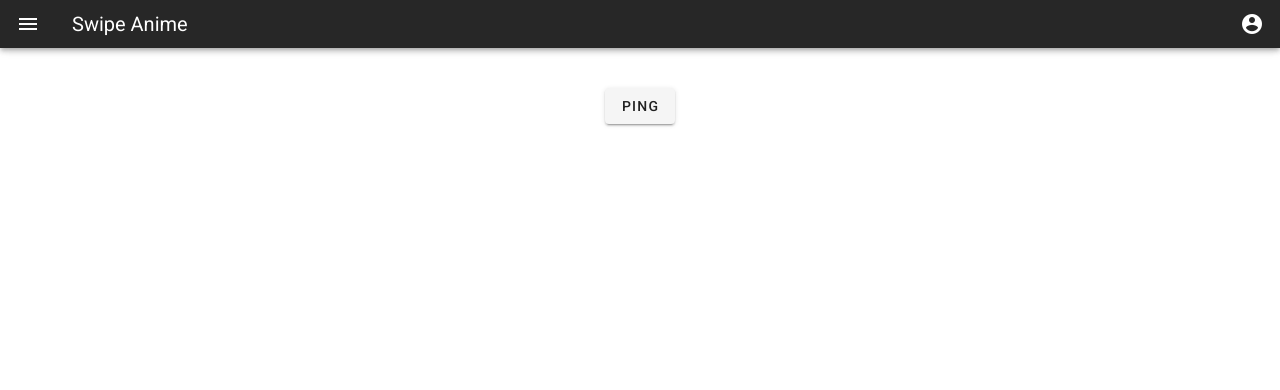
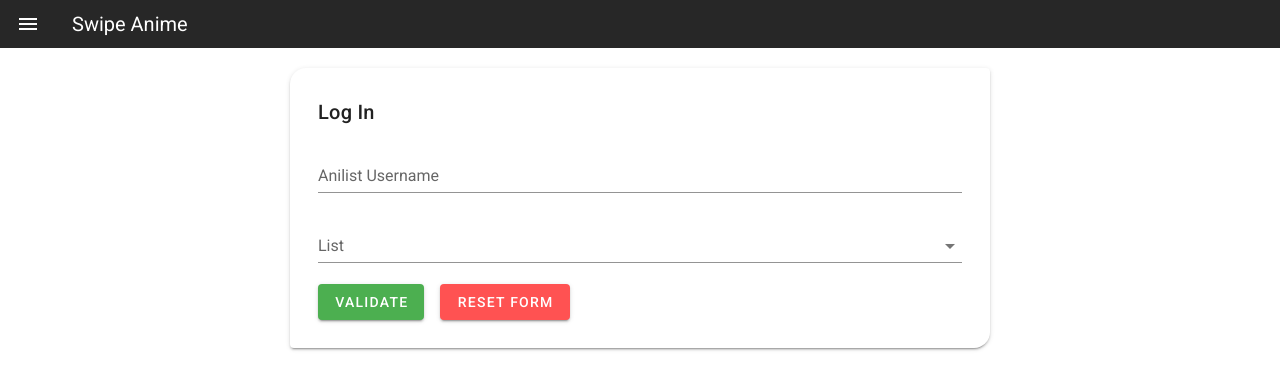
Before and after one commit to theyadev/swipeanime-front, a Vue app: page /connexion in a window 1280 px wide. Shown: the top 390 px of the page. Built offline with nearby package versions, Linux system fonts and the light colour scheme.

Commit message:
NEW: Connexion Page, Starting Main Page

```diff
--- a/package.json
+++ b/package.json
@@ -8,6 +8,7 @@
     "lint": "vue-cli-service lint"
   },
   "dependencies": {
+    "axios": "^0.21.1",
     "core-js": "^3.6.5",
     "socket.io-client": "^3.1.1",
     "vue": "^2.6.11",
--- a/src/App.vue
+++ b/src/App.vue
@@ -1,11 +1,8 @@
 <template>
   <v-app>
     <Navbar />
-    <v-btn @click.prevent="ping" class="mx-auto mt-10" elevation="2"
-      >PING</v-btn
-    >
-    <span class="mx-auto" v-if="res">{{ res }}</span>
 
+    <router-view />
   </v-app>
 </template>
 
@@ -17,27 +14,7 @@
   components: { Navbar },
 
   data() {
-    return {
-      res: "",
-      connected: true,
-    };
-  },
-  methods: {
-    login() {
-      console.log("Not Connected");
-    },
-    ping() {
-      this.$store.state.socket.emit("PONG");
-    },
-  },
-  created() {
-    if (localStorage.account) this.connected = true;
-  },
-  mounted() {
-    this.$store.state.socket.on("PONG!", (d) => {
-      var newD = new Date().getTime();
-      this.res = `PONG! ${newD - d}ms `;
-    });
+    return {};
   },
 };
 </script>
--- a/src/components/Navbar.vue
+++ b/src/components/Navbar.vue
@@ -6,11 +6,14 @@
       <v-toolbar-title>Swipe Anime</v-toolbar-title>
 
       <v-spacer></v-spacer>
-
-      <v-btn @click="login" icon v-if="connected == false">
-        <v-icon>mdi-account-circle</v-icon>
-      </v-btn>
-      <v-menu v-else left bottom>
+      <v-menu
+        v-if="
+          this.$store.state.connected == true ||
+            this.$store.state.connected == 'true'
+        "
+        left
+        bottom
+      >
         <template v-slot:activator="{ on, attrs }">
           <v-btn icon v-bind="attrs" v-on="on">
             <v-icon>mdi-account-circle</v-icon>
@@ -19,7 +22,7 @@
 
         <v-list dense>
           <v-list-item dense @click="() => {}">
-            <v-list-item-title>Profile</v-list-item-title>
+            <v-list-item-title>Update List</v-list-item-title>
           </v-list-item>
           <v-list-item dense @click="() => {}">
             <v-list-item-title>Sign Out</v-list-item-title>
@@ -37,7 +40,7 @@
           <v-list-item>
             <v-list-item-title><b>Home</b></v-list-item-title>
           </v-list-item>
-        <v-divider></v-divider>
+          <v-divider></v-divider>
 
           <v-list-item>
             <v-list-item-title>Account</v-list-item-title>
@@ -57,8 +60,10 @@
   name: "Navbar",
   data() {
     return {
+      group: null,
       drawer: null,
     };
   },
+  methods: {},
 };
 </script>
--- a/src/main.js
+++ b/src/main.js
@@ -11,7 +11,7 @@
 const store = new Vuex.Store({
   state: {
     socket: io("localhost:1336"),
-    connected: false,
+    connected: localStorage.connected || false,
   },
   mutations: {
     connection(state) {
--- a/src/router/index.js
+++ b/src/router/index.js
@@ -1,27 +1,34 @@
-import Vue from 'vue'
-import VueRouter from 'vue-router'
-import Home from '../views/Home.vue'
+import Vue from "vue";
+import VueRouter from "vue-router";
+import App from "../views/App.vue";
+import Connexion from "../views/Connexion.vue";
 
-Vue.use(VueRouter)
+Vue.use(VueRouter);
 
 const routes = [
   {
-    path: '/',
-    name: 'Home',
-    component: Home
+    path: "/",
+    name: "App",
+    component: App,
   },
   {
-    path: '/about',
-    name: 'About',
+    path: "/connexion",
+    name: "Connexion",
+    component: Connexion,
+  },
+  /*{
+    path: '/connexion',
+    name: 'Connexion',
     // route level code-splitting
     // this generates a separate chunk (about.[hash].js) for this route
     // which is lazy-loaded when the route is visited.
-    component: () => import(/* webpackChunkName: "about" */ '../views/About.vue')
-  }
-]
+    component: () => import('../views/Connexion.vue')
+  } ,*/
+];
 
 const router = new VueRouter({
-  routes
-})
+  mode: "history",
+  routes,
+});
 
-export default router
+export default router;
--- a/src/views/About.vue
+++ /dev/null
@@ -1,5 +0,0 @@
-<template>
-  <div class="about">
-    <h1>This is an about page</h1>
-  </div>
-</template>
--- /dev/null
+++ b/src/views/App.vue
@@ -0,0 +1,74 @@
+<template>
+  <v-app>
+      <div class="text-center text-lg-h4 my-5">{{ user }}</div>
+      <div class="text-center text-lg-subtitle-2">
+        has watched {{ list.length }} animes
+      </div>
+
+      <v-card elevation="2" shaped class="mx-auto my-5 pa-3" width="1050">
+        <v-row no-gutters>
+          <v-col cols="12" sm="4">
+            <v-btn align="center"
+      justify="center" class="ma-2" color="red" dark>
+              Decline
+              <v-icon dark right>
+                mdi-cancel
+              </v-icon>
+            </v-btn>
+          </v-col>
+          <v-col cols="12" sm="4">
+            <v-img
+              class="mx-auto"
+              lazy-src="https://picsum.photos/id/11/10/6"
+              max-width="450"
+              :src="list[0].media.coverImage.extraLarge"
+            ></v-img>
+          </v-col>
+          <v-col cols="12" sm="4">
+            <v-btn class="ma-2" color="primary" dark>
+              Accept
+              <v-icon dark right>
+                mdi-checkbox-marked-circle
+              </v-icon>
+            </v-btn>
+          </v-col>
+        </v-row>
+      </v-card>
+      <v-btn @click.prevent="ping" class="mx-auto mt-10" elevation="2"
+        >PING</v-btn
+      >
+      <span class="mx-auto" v-if="res">{{ res }}</span>
+  </v-app>
+</template>
+<script>
+export default {
+  data() {
+    return {
+      user: "",
+      list: [],
+      res: "",
+      connected: this.$store.state.connected,
+    };
+  },
+  methods: {
+    ping() {
+      this.$store.state.socket.emit("PONG");
+    },
+  },
+  created() {
+    if (this.connected == false) {
+      this.$router.push("/connexion");
+    }
+  },
+  mounted() {
+    const account = JSON.parse(localStorage.account);
+    this.user = account.userName;
+    this.list = account.list;
+
+    this.$store.state.socket.on("PONG!", (d) => {
+      var newD = new Date().getTime();
+      this.res = `PONG! ${newD - d}ms `;
+    });
+  },
+};
+</script>
--- /dev/null
+++ b/src/views/Connexion.vue
@@ -0,0 +1,155 @@
+<template>
+  <v-app>
+    <v-alert
+      v-model="error"
+      dense
+      dismissible
+      elevation="2"
+      class="my-3 mx-auto"
+      width="1000"
+      type="error"
+      >Username not found!</v-alert
+    >
+    <v-card elevation="2" shaped class="mx-auto my-5 pa-3" width="700">
+      <v-card-title>Log In</v-card-title>
+      <v-card-text>
+        <v-form ref="form" v-model="valid" lazy-validation>
+          <v-text-field
+            v-model="name"
+            :rules="nameRules"
+            label="Anilist Username"
+            required
+          ></v-text-field>
+
+          <v-select
+            v-model="list"
+            :items="lists"
+            :rules="listRules"
+            label="List"
+            required
+          ></v-select>
+
+          <v-btn
+            :disabled="!valid"
+            color="success"
+            class="mr-4"
+            @click="validate"
+          >
+            Validate
+          </v-btn>
+
+          <v-btn color="error" class="mr-4" @click="reset">
+            Reset Form
+          </v-btn>
+        </v-form>
+      </v-card-text>
+    </v-card>
+  </v-app>
+</template>
+
+<script>
+export default {
+  created() {
+    if (this.$store.state.connected == "true") {
+      this.$router.push("/");
+    }
+  },
+  data() {
+    return {
+      error: false,
+      loading: false,
+      valid: false,
+      name: "",
+      nameRules: [(v) => !!v || "Your username is required"],
+      list: "",
+      lists: ["Manga", "Anime"],
+      listRules: [(v) => !!v || "A list is required"],
+    };
+  },
+  methods: {
+    getUser() {
+      const query = `
+       query ($userName: String, $type: MediaType) {
+  anime: MediaListCollection(userName: $userName, type: $type) {
+    lists {
+      entries {
+        media {
+          bannerImage
+          coverImage {
+            extraLarge
+            color
+          }
+          title {
+            romaji
+            english
+          }
+          synonyms
+        }
+      }
+    }
+  }
+}
+`;
+
+      return fetch("https://graphql.anilist.co", {
+        method: "POST",
+        headers: {
+          "Content-Type": "application/json",
+          Accept: "application/json",
+        },
+        body: JSON.stringify({
+          query: query,
+          variables: { userName: this.name, type: this.list.toUpperCase() },
+        }),
+      })
+        .then(handleResponse)
+        .then(handleData)
+        .catch(handleError);
+
+      function handleResponse(response) {
+        return response.json().then(function(json) {
+          return response.ok ? json : Promise.reject(json);
+        });
+      }
+
+      function handleData(data) {
+        return data;
+      }
+
+      function handleError(error) {
+        console.log(error);
+        return false;
+      }
+    },
+    async validate() {
+      if (this.loading == true) return;
+      const valid = this.$refs.form.validate();
+      if (valid == false) return;
+      this.loading = true;
+      const userExist = await this.getUser();
+      if (userExist == false) {
+        this.loading = false;
+        this.error = true;
+        return;
+      }
+      const lists = userExist.data.anime.lists;
+      let animes = [];
+      lists.forEach((e) => {
+        animes = [...animes, ...e.entries];
+      });
+      localStorage.account = JSON.stringify({
+        userName: this.name,
+        list: animes,
+      });
+      localStorage.connected = true;
+      this.$store.commit("connection");
+      this.$router.push("/");
+    },
+    reset() {
+      this.$refs.form.reset();
+    },
+  },
+};
+</script>
+
+<style></style>
```
Also changed, not shown: 1 other file (tests, documents, lock files or other folders).
